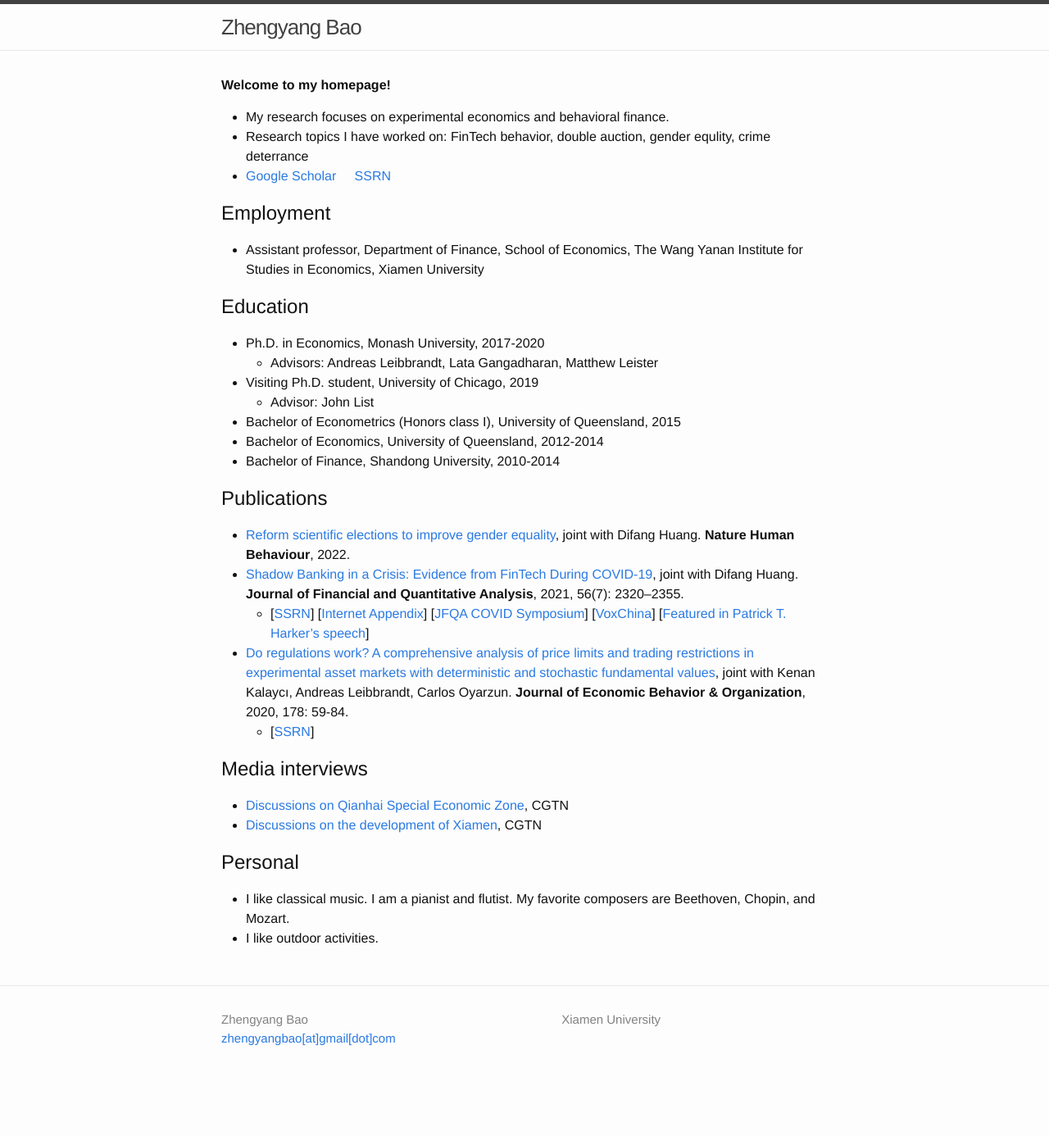
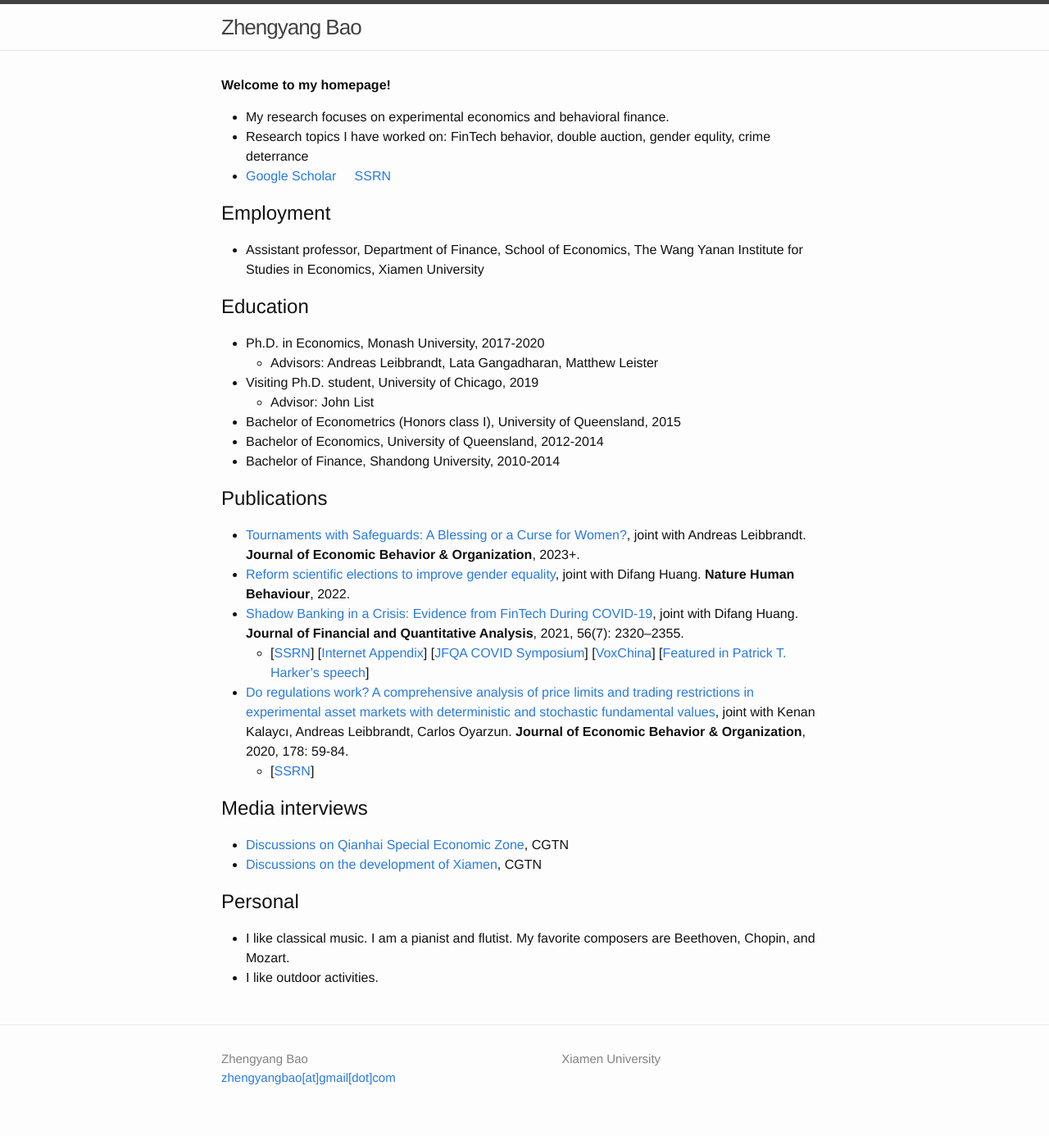
Before and after one commit to zhengyang-bao/zhengyang-bao.github.io, a Jekyll site: the page built from index.md, in a window 1280 px wide. Shown: the whole page at 82% size. Built offline with Jekyll 4.4.1, drawn with Linux system fonts in a browser that asks for light colours; before the commit the page ends 1338 px from its top, so only the background shows below that.

Commit message:
Update index.md

```diff
--- a/index.md
+++ b/index.md
@@ -23,6 +23,7 @@ layout: default
 
 
 ## Publications
+- [	Tournaments with Safeguards: A Blessing or a Curse for Women?](https://papers.ssrn.com/sol3/papers.cfm?abstract_id=3552387), joint with Andreas Leibbrandt. **Journal of Economic Behavior & Organization**, 2023+.
 - [Reform scientific elections to improve gender equality](https://doi.org/10.1038/s41562-022-01322-w), joint with Difang Huang. **Nature Human Behaviour**, 2022.
 - [Shadow Banking in a Crisis: Evidence from FinTech During COVID-19](https://doi.org/10.1017/S0022109021000430), joint with Difang Huang. **Journal of Financial and Quantitative Analysis**, 2021, 56(7): 2320–2355.
   - [[SSRN](https://papers.ssrn.com/sol3/papers.cfm?abstract_id=3734770)] [[Internet Appendix](https://drive.google.com/file/d/1xmnwf_dNR22ohyOeyFoZBCG_6OGv9Gvm/view?usp=sharing)] [[JFQA COVID Symposium](https://player.mediaamp.io/p/U8-EDC/x3q6FTruIMqL/embed/select/media/seU2G5zFXY7m?form=html)] [[VoxChina](http://voxchina.org/show-3-241.html)] [[Featured in Patrick T. Harker's speech](https://www.philadelphiafed.org/-/media/frbp/assets/institutional/speeches/harker/2022/08-03-22-fintech.pdf)]
```
